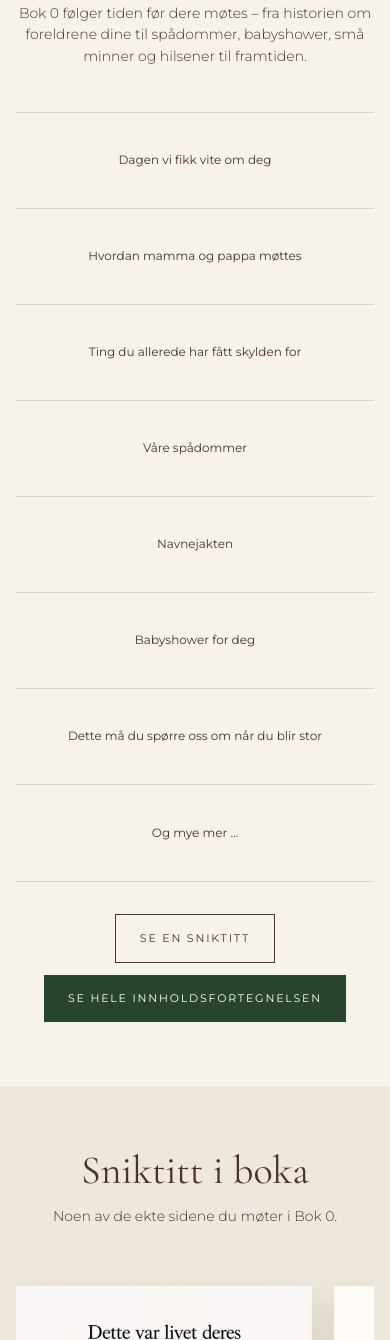
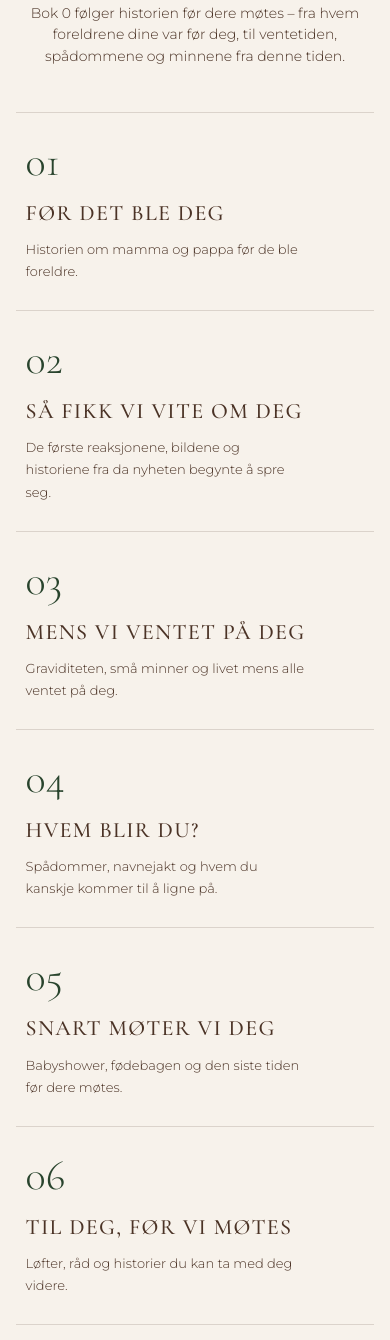
Before and after one commit to byrespons/byrespons, a plain HTML site: page index.html in a window 390 px wide. Shown: the part 2631-3971 px from the top of the page. Drawn offline with nearby package versions, Linux system fonts and the light colour scheme; a script that the page names is missing.

Commit message:
Add files via upload

```diff
--- a/index.html
+++ b/index.html
@@ -69,10 +69,15 @@
     .tally-frame{background:rgba(255,255,255,.55);border:1px solid rgba(75,51,38,.08);min-height:520px;box-shadow:0 10px 30px rgba(70,50,35,.05);overflow:hidden}
     .tally-frame iframe{width:100%;height:620px;border:0;background:transparent}
 
-    .contents-grid{display:grid;grid-template-columns:repeat(4,1fr);gap:0;margin-top:36px;border-top:1px solid var(--line);border-bottom:1px solid var(--line)}
-    .content-item{padding:28px 20px;text-align:center;border-right:1px solid var(--line);font-size:12px;min-height:96px;display:flex;align-items:center;justify-content:center}
-    .content-item:nth-child(4n){border-right:none}
-    .contents-actions{display:flex;justify-content:center;gap:12px;margin-top:32px;flex-wrap:wrap}
+    .chapter-grid{display:grid;grid-template-columns:repeat(3,1fr);gap:0;margin-top:42px;border-top:1px solid var(--line);border-bottom:1px solid var(--line)}
+    .chapter-item{padding:36px 30px 34px;border-right:1px solid var(--line);border-bottom:1px solid var(--line);min-height:220px}
+    .chapter-item:nth-child(3n){border-right:none}
+    .chapter-item:nth-last-child(-n+3){border-bottom:none}
+    .chapter-number{display:block;font-family:"Cormorant Garamond",Georgia,serif;font-size:48px;line-height:1;color:var(--green);font-weight:300;margin-bottom:18px}
+    .chapter-item h3{font-family:"Cormorant Garamond",Georgia,serif;font-size:25px;line-height:1.1;font-weight:500;text-transform:uppercase;letter-spacing:.06em;margin-bottom:13px;color:var(--brown)}
+    .chapter-item p{font-size:13px;line-height:1.7;font-weight:300;max-width:280px}
+    .book-summary{text-align:center;font-family:"Cormorant Garamond",Georgia,serif;font-size:28px;line-height:1.3;margin:42px auto 0;max-width:650px;color:var(--green)}
+    .contents-actions{display:flex;justify-content:center;gap:12px;margin-top:26px;flex-wrap:wrap}
 
     .preview-section{background:#eee7dd;overflow:hidden}
     .preview-wrap{position:relative}
@@ -122,9 +127,12 @@
       .hero-copy{padding:64px 7vw}
       .interest-grid,.why,.future-grid{grid-template-columns:1fr}
       .facts{grid-template-columns:repeat(2,1fr)}
-      .contents-grid{grid-template-columns:repeat(2,1fr)}
-      .content-item:nth-child(4n){border-right:1px solid var(--line)}
-      .content-item:nth-child(2n){border-right:none}
+      .chapter-grid{grid-template-columns:repeat(2,1fr)}
+      .chapter-item{border-right:1px solid var(--line);border-bottom:1px solid var(--line)}
+      .chapter-item:nth-child(3n){border-right:1px solid var(--line)}
+      .chapter-item:nth-child(2n){border-right:none}
+      .chapter-item:nth-last-child(-n+3){border-bottom:1px solid var(--line)}
+      .chapter-item:nth-last-child(-n+2){border-bottom:none}
       .book-tile{grid-template-columns:120px 1fr}
       .book-tile img{width:120px}
       .footer-grid{grid-template-columns:1fr 1fr}
@@ -137,8 +145,12 @@
       .hero-copy{padding:48px 6vw}h1{font-size:56px}.subtitle{font-size:25px}
       section{padding:64px 0}.section-title{font-size:40px}
       .interest-grid{gap:30px}.interest-copy h2{font-size:42px}.tally-frame iframe{height:690px}
-      .contents-grid{grid-template-columns:1fr}.content-item{border-right:none!important;border-bottom:1px solid var(--line)}
-      .content-item:last-child{border-bottom:none}
+      .chapter-grid{grid-template-columns:1fr}
+      .chapter-item{border-right:none!important;border-bottom:1px solid var(--line)!important;min-height:auto;padding:28px 10px}
+      .chapter-item:last-child{border-bottom:none!important}
+      .chapter-number{font-size:42px}
+      .chapter-item h3{font-size:22px}
+      .book-summary{font-size:25px;margin-top:34px}
       .preview-arrow{display:none}
       .why{gap:34px}.why h2{font-size:42px}.why-card{min-height:300px;padding:32px}
       .future-grid{gap:16px}.book-tile{grid-template-columns:92px 1fr;padding:20px;gap:18px}.book-tile img{width:92px}
@@ -200,17 +212,47 @@
   <section id="innhold">
     <div class="container">
       <h2 class="section-title">Hva finner du i boka?</h2>
-      <p class="section-intro">Bok 0 følger tiden før dere møtes – fra historien om foreldrene dine til spådommer, babyshower, små minner og hilsener til framtiden.</p>
-      <div class="contents-grid">
-        <div class="content-item">Dagen vi fikk vite om deg</div>
-        <div class="content-item">Hvordan mamma og pappa møttes</div>
-        <div class="content-item">Ting du allerede har fått skylden for</div>
-        <div class="content-item">Våre spådommer</div>
-        <div class="content-item">Navnejakten</div>
-        <div class="content-item">Babyshower for deg</div>
-        <div class="content-item">Dette må du spørre oss om når du blir stor</div>
-        <div class="content-item">Og mye mer …</div>
+      <p class="section-intro">Bok 0 følger historien før dere møtes – fra hvem foreldrene dine var før deg, til ventetiden, spådommene og minnene fra denne tiden.</p>
+
+      <div class="chapter-grid">
+        <article class="chapter-item">
+          <span class="chapter-number">01</span>
+          <h3>Før det ble deg</h3>
+          <p>Historien om mamma og pappa før de ble foreldre.</p>
+        </article>
+
+        <article class="chapter-item">
+          <span class="chapter-number">02</span>
+          <h3>Så fikk vi vite om deg</h3>
+          <p>De første reaksjonene, bildene og historiene fra da nyheten begynte å spre seg.</p>
+        </article>
+
+        <article class="chapter-item">
+          <span class="chapter-number">03</span>
+          <h3>Mens vi ventet på deg</h3>
+          <p>Graviditeten, små minner og livet mens alle ventet på deg.</p>
+        </article>
+
+        <article class="chapter-item">
+          <span class="chapter-number">04</span>
+          <h3>Hvem blir du?</h3>
+          <p>Spådommer, navnejakt og hvem du kanskje kommer til å ligne på.</p>
+        </article>
+
+        <article class="chapter-item">
+          <span class="chapter-number">05</span>
+          <h3>Snart møter vi deg</h3>
+          <p>Babyshower, fødebagen og den siste tiden før dere møtes.</p>
+        </article>
+
+        <article class="chapter-item">
+          <span class="chapter-number">06</span>
+          <h3>Til deg, før vi møtes</h3>
+          <p>Løfter, råd og historier du kan ta med deg videre.</p>
+        </article>
       </div>
+
+      <p class="book-summary">90 sider med historier, bilder, minner og spørsmål.</p>
       <div class="contents-actions">
         <a class="button outline" href="#sniktitt">Se en sniktitt</a>
         <button class="button" type="button" onclick="document.getElementById('tocModal').showModal()">Se hele innholdsfortegnelsen</button>
```
